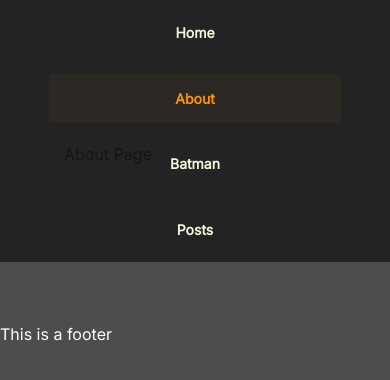
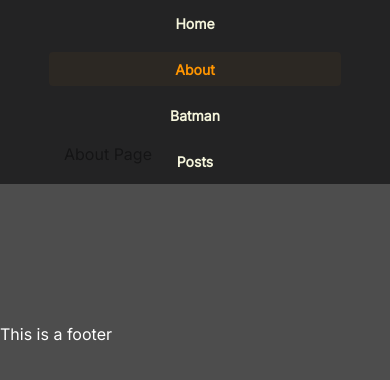
Before and after one commit to ataricoder/www, a Next.js app: page /about in a window 390 px wide. Shown: the top 380 px of the page. Built offline with nearby package versions, Linux system fonts and the light colour scheme.

Commit message:
added some header responsiveness

```diff
--- a/components/header/header.js
+++ b/components/header/header.js
@@ -9,15 +9,6 @@ const Header = () => {
 	const about = router.pathname == "/about" ? styles.active : "";
 	const bat = router.pathname == "/batman" ? styles.active : "";
 	const posts = router.pathname == "/post-list" ? styles.active : "";
-
-	function myFunction() {
-		var x = document.getElementById("mobileGroup");
-		if (x.className === "mobileGroup") {
-			x.className += " responsive";
-		} else {
-			x.className = "mobileGroup";
-		}
-	}
 
 	return (
 		<nav className={styles.navbar}>
--- a/components/header/header.module.css
+++ b/components/header/header.module.css
@@ -65,7 +65,7 @@
 		grid-template-rows: repeat(4, auto);
 		grid-template-columns: none;
 		grid-row-gap: 0px;
-		height: 262px;
+		height: 184px;
 	}
 	.Burger {
 		display: block;
```
